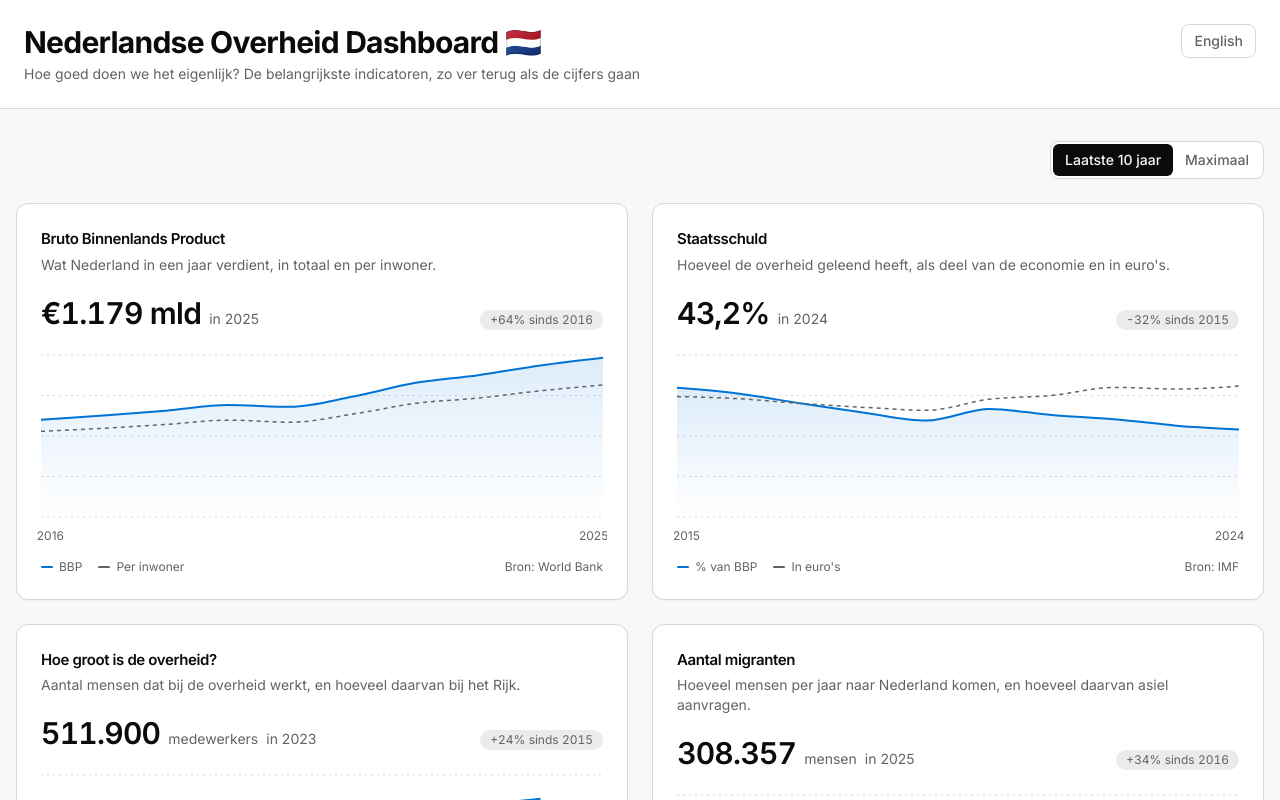
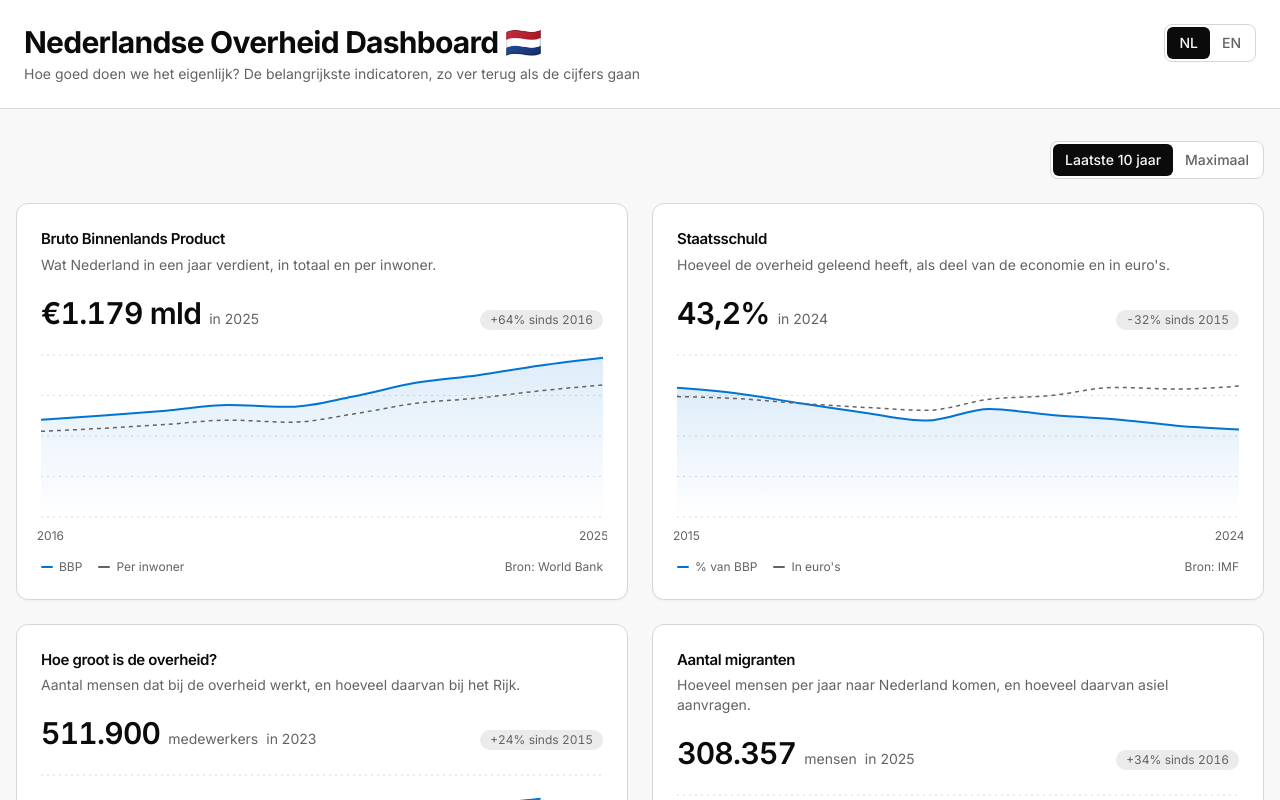
Before and after one commit to willemevers/opengovernment, a Next.js app: page / in a window 1280 px wide. Shown: the top 800 px of the page. Built offline with nearby package versions, Linux system fonts and the light colour scheme.

Commit message:
Language toggle (NL | EN) instead of a single switch button
Co-Authored-By: Claude Opus 5.5 (1M context) <noreply@anthropic.com>

```diff
--- a/components/dashboard-header.tsx
+++ b/components/dashboard-header.tsx
@@ -11,13 +11,21 @@ export function DashboardHeader({ lang }: { lang: Lang }) {
             <h1 className="text-xl sm:text-2xl md:text-3xl font-bold tracking-tight text-balance">{t.title} 🇳🇱</h1>
             <p className="mt-1 text-xs sm:text-sm text-muted-foreground">{t.subtitle}</p>
           </div>
-          <Link
-            href={t.switchHref}
-            hrefLang={lang === "nl" ? "en" : "nl"}
-            className="shrink-0 rounded-lg border px-3 py-1.5 text-sm font-medium text-muted-foreground transition-colors hover:text-foreground"
-          >
-            {t.switchLabel}
-          </Link>
+          <nav aria-label="Language" className="inline-flex shrink-0 rounded-lg border bg-card p-0.5 text-sm">
+            {(["nl", "en"] as const).map((l) => (
+              <Link
+                key={l}
+                href={l === "nl" ? "/" : "/en"}
+                hrefLang={l}
+                aria-current={l === lang ? "page" : undefined}
+                className={`rounded-md px-3 py-1.5 font-medium uppercase transition-colors ${
+                  l === lang ? "bg-foreground text-background" : "text-muted-foreground hover:text-foreground"
+                }`}
+              >
+                {l}
+              </Link>
+            ))}
+          </nav>
         </div>
       </div>
     </header>
--- a/lib/i18n.ts
+++ b/lib/i18n.ts
@@ -8,8 +8,6 @@ export const UI = {
     subtitle: "Hoe goed doen we het eigenlijk? De belangrijkste indicatoren, zo ver terug als de cijfers gaan",
     metaDescription:
       "Hoe goed doen we het eigenlijk? Economie, staatsschuld, migratie, veiligheid en wonen in Nederland, in heldere grafieken met officiële cijfers.",
-    switchLabel: "English",
-    switchHref: "/en",
     period: "Periode",
     last10: "Laatste 10 jaar",
     max: "Maximaal",
@@ -31,8 +29,6 @@ export const UI = {
     subtitle: "How is the Netherlands really doing? The key indicators, as far back as the data goes",
     metaDescription:
       "How is the Netherlands really doing? Economy, national debt, migration, safety and housing, in clear charts with official data.",
-    switchLabel: "Nederlands",
-    switchHref: "/",
     period: "Period",
     last10: "Last 10 years",
     max: "Maximum",
```
